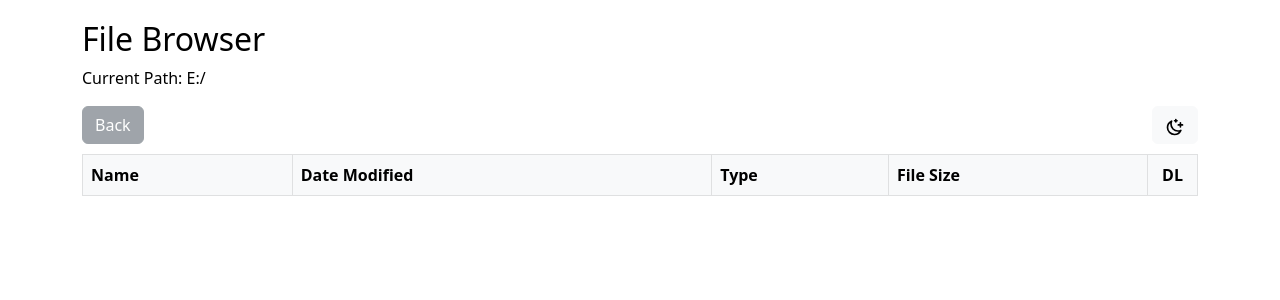
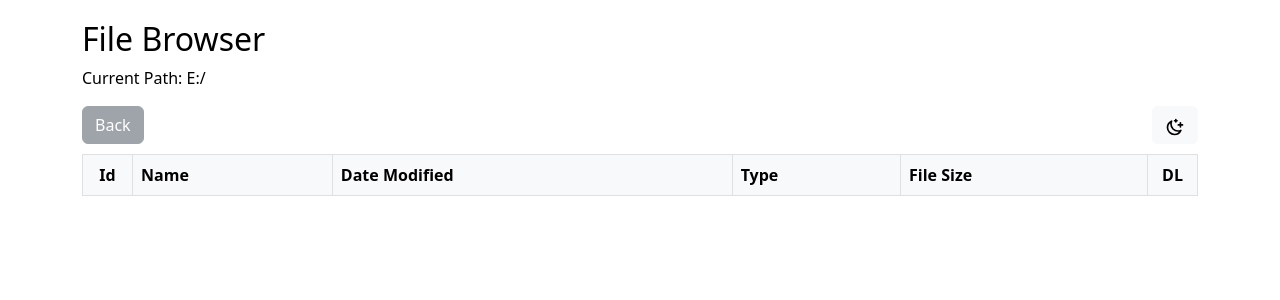
Before and after one commit to iRewiewer/Basic-File-System-Web-Explorer, a Flask app: page / in a window 1280 px wide. Shown: the top 300 px of the page. Run offline with Flask 3, Linux system fonts and the light colour scheme; data that the repository does not hold is empty.

Commit message:
added id column

```diff
--- a/app.py
+++ b/app.py
@@ -15,6 +15,7 @@ def get_files():
 
     # Populate table with all files and folders in current folder
     files = []
+    item_id = 0
     for item in os.listdir(folder_path):
         item_path = os.path.join(folder_path, item)
         size = os.path.getsize(item_path)
@@ -41,7 +42,11 @@ def get_files():
         date_modified = datetime.utcfromtimestamp(unix_timestamp)
         date_modified_str = date_modified.strftime('%B %d, %Y %H:%M:%S')
 
+        # Update id
+        item_id += 1
+
         files.append({
+            'id': item_id,
             'name': item,
             'dateModified': date_modified_str,
             'type': itemType,
--- a/static/style.css
+++ b/static/style.css
@@ -6,8 +6,10 @@
     margin-bottom: 10px;
 }
 
-td:nth-child(5),
-th:nth-child(5) {
+td:nth-child(1),
+th:nth-child(1),
+td:nth-child(6),
+th:nth-child(6) {
     text-align: center;
     width: 50px;
 }
--- a/templates/index.html
+++ b/templates/index.html
@@ -25,11 +25,12 @@
         <table id="fileTable" class="table table-striped table-bordered table-hover">
             <thead id="THead">
                 <tr>
-                    <th class=".name">Name</th>
-                    <th class=".dateModified">Date Modified</th>
-                    <th class=".folder">Type</th>
-                    <th class=".fileSize">File Size</th>
-                    <th class=".download">DL</th>
+                    <th class="id">Id</th>
+                    <th class="name">Name</th>
+                    <th class="dateModified">Date Modified</th>
+                    <th class="folder">Type</th>
+                    <th class="fileSize">File Size</th>
+                    <th class="download">DL</th>
                 </tr>
             </thead>
             <tbody id="TBody">
```
Also changed, not shown: static/scripts.js (+26 -5 lines).
